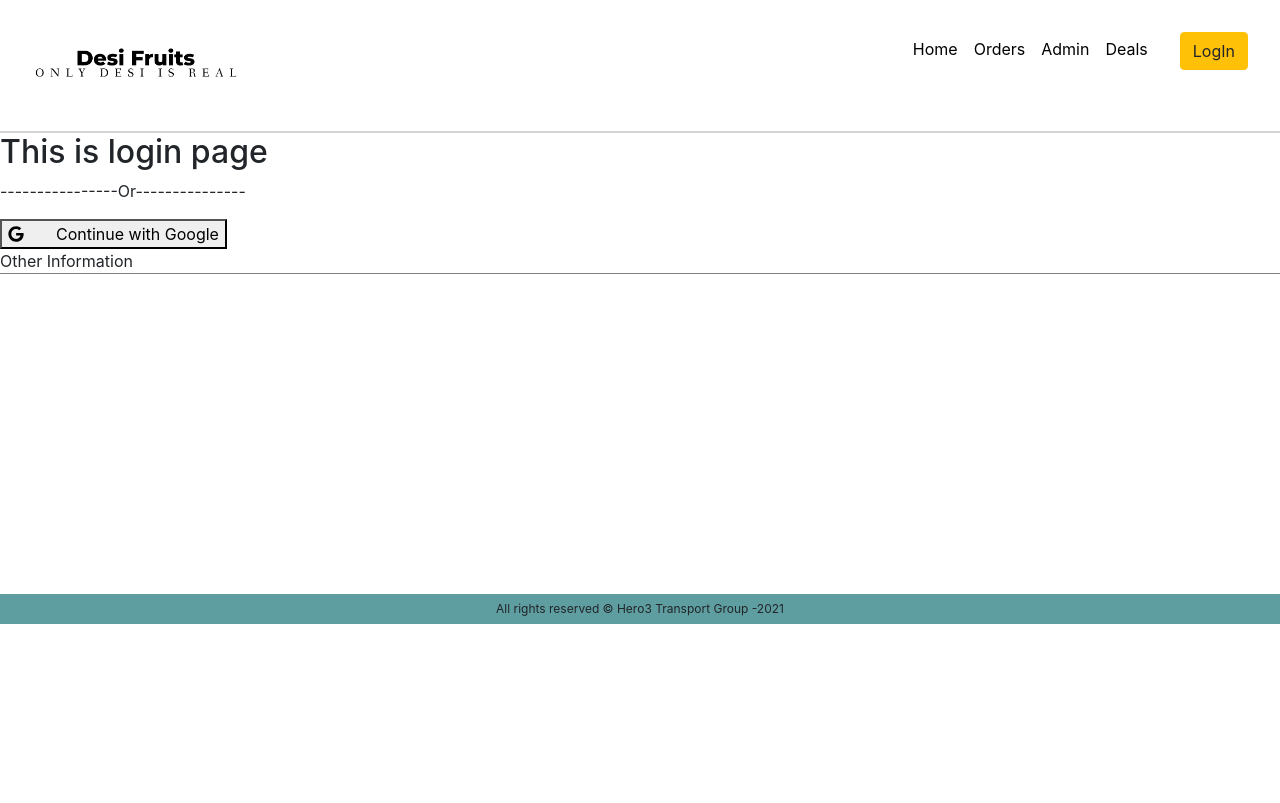
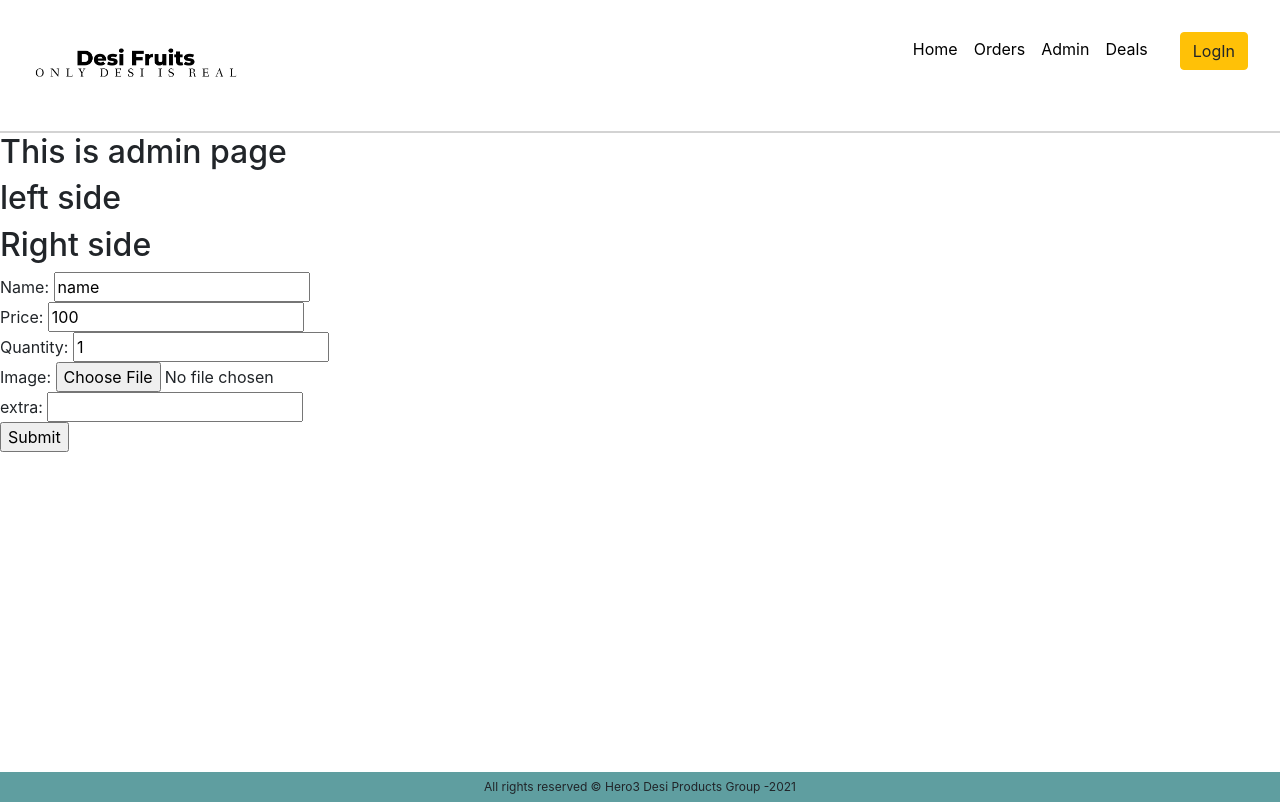
Before and after one commit to mkmahfuz/desi-fruits-client, a React (Create React App) app: page /admin in a window 1280 px wide. Before the commit this address led to /login. Built offline with nearby package versions, Linux system fonts and the light colour scheme; no server answers.

Commit message:
axios form and imgbb get url done

```diff
--- a/package.json
+++ b/package.json
@@ -11,6 +11,7 @@
     "@testing-library/jest-dom": "^5.11.4",
     "@testing-library/react": "^11.1.0",
     "@testing-library/user-event": "^12.1.10",
+    "axios": "^0.21.1",
     "bootstrap": "^4.6.0",
     "firebase": "^8.3.2",
     "react": "^17.0.2",
--- a/src/App.js
+++ b/src/App.js
@@ -41,9 +41,9 @@ function App() {
             <PrivateRoute path='/orders'>
               <Orders></Orders>
             </PrivateRoute>
-            <PrivateRoute path='/admin'>
+            <Route path='/admin'>
              <Admin></Admin>
-            </PrivateRoute>
+            </Route>
 
 
             <Route path='/login'>
--- a/src/components/Admin/Admin.js
+++ b/src/components/Admin/Admin.js
@@ -1,9 +1,54 @@
+import axios from 'axios';
 import React from 'react';
+import { useForm } from "react-hook-form";
 
 const Admin = () => {
+
+    const { register, handleSubmit, errors } = useForm();
+    const onSubmit = data => console.log(data);
+
+    const handleImageUpload = (event) => {
+        console.log(event.target.files[0]);
+        //imgbb code for image file upload-- it will return image url
+        const imageData = new FormData();
+        imageData.set('key', '7c9242b1b1286a3edd08ed45c8f4fc89');
+        imageData.append('image', event.target.files[0]);
+
+        const imgbbURL = 'https://api.imgbb.com/1/upload';
+
+        //post data using axios help from github/axios
+        axios.post(imgbbURL,imageData)
+            .then(function (response) {
+                //console.log(response);
+                console.log(response.data.data.display_url); //will get the img url
+            })
+            .catch(function (error) {
+                console.log(error);
+            });
+
+    };
+
     return (
         <div>
             <h2>This is admin page</h2>
+            <div><h2>left side</h2></div>
+            <div>
+                <h2>Right side</h2>
+
+
+                <form onSubmit={handleSubmit(onSubmit)}>
+
+                    Name: <input type="text" name="name" defaultValue="name" ref={register} /><br />
+                    Price: <input type="number" name="price" defaultValue="100" ref={register} /><br />
+                    Quantity: <input type="number" name="quantity" defaultValue="1" ref={register} /><br />
+                    Image: <input type="file" name="image" onChange={(evnt) => handleImageUpload(evnt)} /><br />
+
+                    extra: <input name="exampleRequired" ref={register({ required: true })} /> <br />
+
+                    <input type="submit" />
+                </form>
+
+            </div>
         </div>
     );
 };
--- a/src/components/Footer/Footer.js
+++ b/src/components/Footer/Footer.js
@@ -3,7 +3,7 @@ import './Footer.css';
 const Footer = () => {
     return (
         <footer className='footer'>
-            <p>All rights reserved &copy; Hero3 Transport Group -2021</p>
+            <p>All rights reserved &copy; Hero3 Desi Products Group -2021</p>
         </footer>
     );
 };
--- a/src/components/Home/Home.css
+++ b/src/components/Home/Home.css
@@ -0,0 +1,6 @@
+#root{
+
+    background-image: url('../../images/Backgrounds/back-1.jpg');
+        background-repeat: no-repeat;
+        background-size: cover;
+}
--- a/src/components/Home/Home.js
+++ b/src/components/Home/Home.js
@@ -1,5 +1,5 @@
 import React from 'react';
-
+//import './Home.css';
 const Home = () => {
     return (
         <div>
```
Also changed, not shown: src/components/Checout/Checkout.js (added, +11 -0 lines), src/components/Checout/Checkout.css (added), src/images/Backgrounds/back-1.jpg (added), 1 other file (tests, documents, lock files or other folders).
